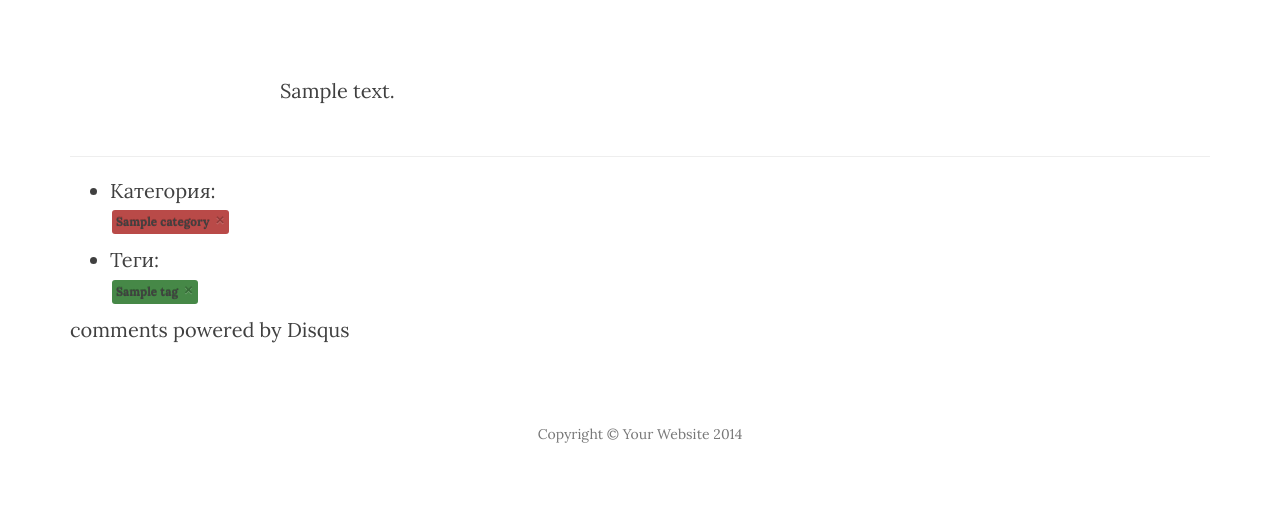
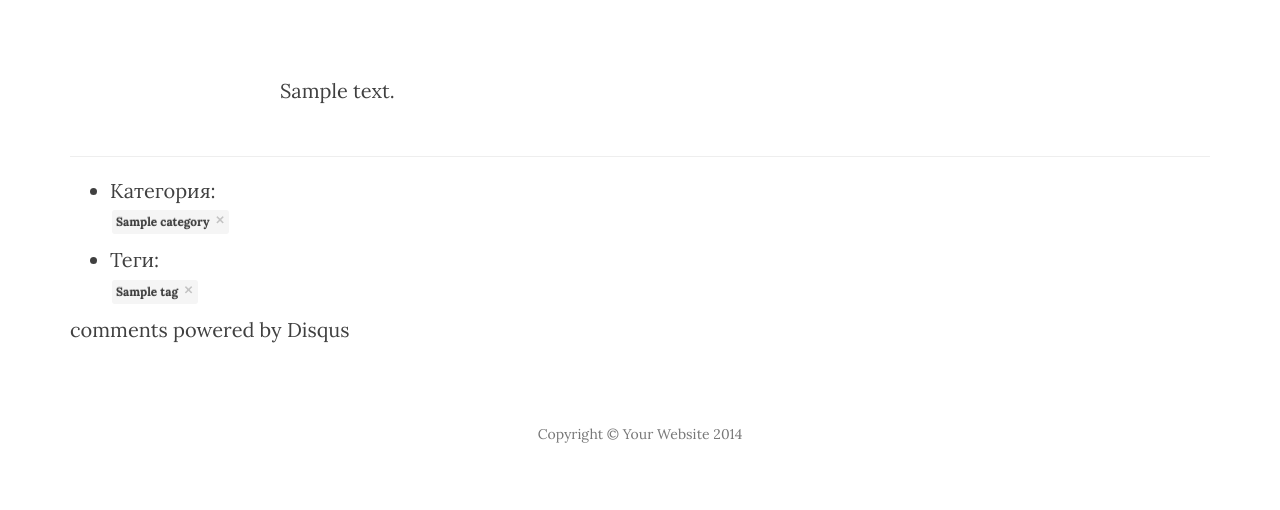
Before and after one commit to stamigos/BBCard, a Django app: page /1/ in a window 1280 px wide. Shown: the part 480-990 px from the top of the page. Run offline with Django 3.2, Linux system fonts and the light colour scheme; tables that the repository leaves empty hold one stand-in row (values such as "Sample post"); some libraries are stand-ins or nearby versions.

Commit message:
редактирование шаблонов тегов и категорий

```diff
--- a/BBCard/static/css/bootstrap-tag-cloud.css
+++ b/BBCard/static/css/bootstrap-tag-cloud.css
@@ -36,7 +36,7 @@
     background-color: #3A87AD;
 }
 .tag-cloud.tag-cloud-success {
-    background-color: #468847;
+    background-color: #F5F5F5;
 }
 .tag-cloud.tag-cloud-warning {
     background-color: #F89406;
--- a/templates/app/post_detail.html
+++ b/templates/app/post_detail.html
@@ -38,7 +38,7 @@
 
     <ul id="tag-cloud">
     <li>Категория:</li>
-    <li class="tag-cloud tag-cloud-danger"><a href="category/{{ post.category }}">{{ post.category}}</a></li>
+    <li class="tag-cloud tag-cloud-success"><a href="category/{{ post.category }}">{{ post.category}}</a></li>
     </ul>
 
     <ul id="tag-cloud">
```
